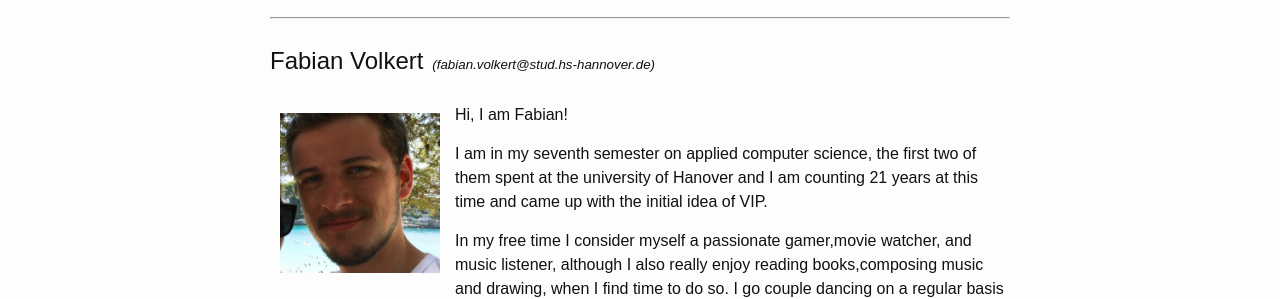
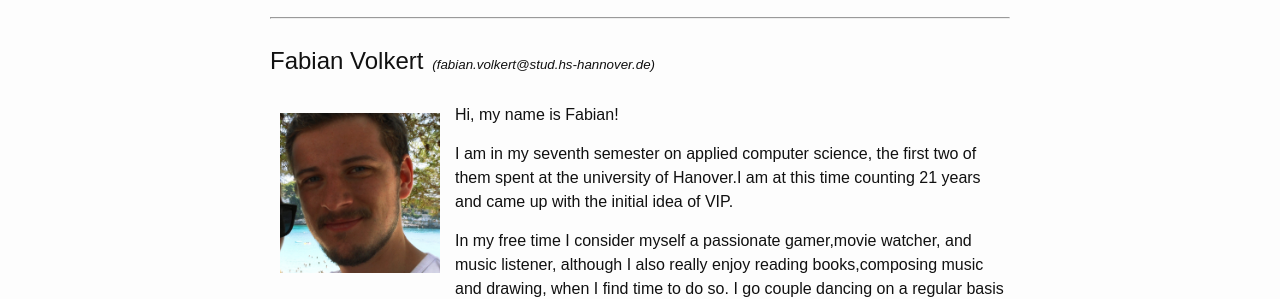
Before and after one commit to VolkertF/vip-project, a Jekyll site: the page built from team.html, in a window 1280 px wide. Shown: the part 299-598 px from the top of the page. Built offline with Jekyll 4.4.1, drawn with Linux system fonts in a browser that asks for light colours.

Commit message:
Another change on some bad grammar in my icebreaker

```diff
--- a/team.html
+++ b/team.html
@@ -15,7 +15,7 @@ title: VIP - Meet the Team
 	<small><em>(fabian.volkert@stud.hs-hannover.de)</em></small>
 	<br><br>
 	<img src="{{ site.baseurl }}/images/fabian.jpg" class="team-image">
-	<p class="team-icebreaker">Hi, I am Fabian!</p><p>I am in my seventh semester on applied computer science, the first two of them spent at the university of Hanover and I am counting 21 years at this time and came up with the initial idea of VIP.</p><p>In my free time I consider myself a passionate gamer,movie watcher, and music listener, although I also really enjoy reading books,composing music and drawing, when I find time to do so. I go couple dancing on a regular basis and spend a lot of time volunteering as an EMT(Emergency Medical Technician) and group leader at the civil protection of the German Red Cross.</p><p>Technical spoken I   have been working with C, C++, Java, Assembly, SQL and was appointed as a project leader two times in projects I worked on earlier in my study. I am not to fond of the idea of working on databases, as I understand the need for them, but don't really enjoy working on them. On the other side I am eager to learn more about managing a project in general and implementing the controls for the user to interact with the application.</p>
+	<p class="team-icebreaker">Hi, my name is Fabian!</p><p>I am in my seventh semester on applied computer science, the first two of them spent at the university of Hanover.I am at this time counting 21 years and came up with the initial idea of VIP.</p><p>In my free time I consider myself a passionate gamer,movie watcher, and music listener, although I also really enjoy reading books,composing music and drawing, when I find time to do so. I go couple dancing on a regular basis and spend a lot of time volunteering as an EMT(Emergency Medical Technician) and group leader at the civil protection of the German Red Cross.</p><p>Technical spoken I   have been working with C, C++, Java, Assembly, SQL and was appointed as a project leader two times in projects I worked on earlier in my study. I am not to fond of the idea of working on databases, as I understand the need for them, but don't really enjoy working on them. On the other side I am eager to learn more about managing a project in general and implementing the controls for the user to interact with the application.</p>
 	<br>
 </div>
 
```
